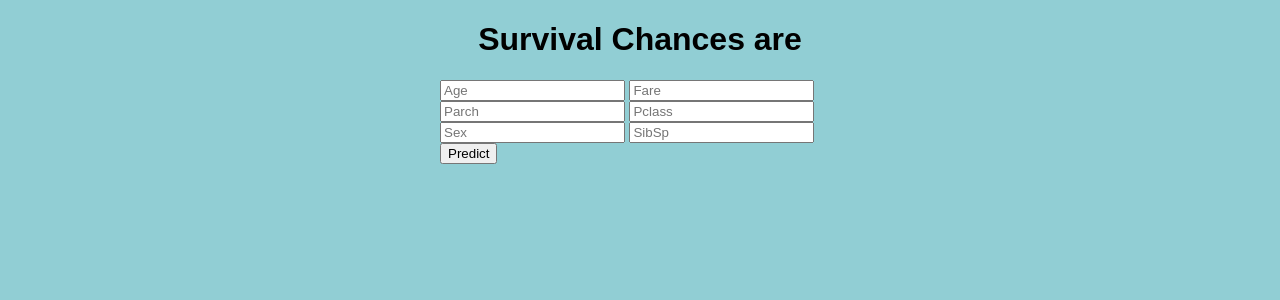
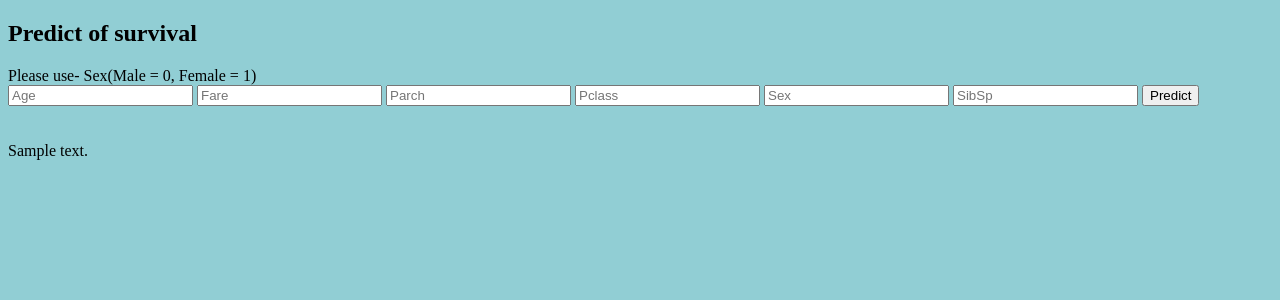
Before and after one commit to JiteshChandani/DecisionTree-Assignment-Deployment, a Flask app: template Template/index.html in a window 1280 px wide. Shown: the top 300 px of the page. Run offline with Flask 2, Linux system fonts and the light colour scheme; the template is opened without the code that fills it: most values are stand-ins (such as "Sample title", 1, 10 or a date in 2020).

Commit message:
Update index.html

```diff
--- a/Template/index.html
+++ b/Template/index.html
@@ -1,27 +1,39 @@
-{% extends 'base.html' %}
+<!DOCTYPE html>
+<html >
+<!--From https://codepen.io/frytyler/pen/EGdtg-->
+<head>
+  <meta charset="UTF-8">
+  <title>ML API</title>
+  <link href='https://fonts.googleapis.com/css?family=Pacifico' rel='stylesheet' type='text/css'>
+<link href='https://fonts.googleapis.com/css?family=Arimo' rel='stylesheet' type='text/css'>
+<link href='https://fonts.googleapis.com/css?family=Hind:300' rel='stylesheet' type='text/css'>
+<link href='https://fonts.googleapis.com/css?family=Open+Sans+Condensed:300' rel='stylesheet' type='text/css'>
+<link rel="stylesheet" href="{{ url_for('static', filename='css/style.css') }}">
 
-{% block head %}
+</head>
 
-<title>Search Page</title>
-<link rel="stylesheet" href="{{ url_for('static', filename='css/style.css') }}">
-{% endblock %}
-
-{% block body %}
-<div class="content">
-    <h1 style="text-align: center">Survival Chances are</h1>
-
-    <div class="form">
-        <form action="/predict" method="POST">
-            <input type="text" name="Age" id="Age" placeholder="Age">
+<body>
+ <div class="login">
+	<h2>Predict of survival</h2>
+         <h5.>Please use- Sex(Male = 0, Female = 1) </h5.>
+     <!-- Main Input For Receiving Query to our ML -->
+    <form action="{{ url_for('predict')}}"method="post">
+    	<input type="text" name="Age" id="Age" placeholder="Age">
             <input type="text" name="Fare" id="Fare" placeholder="Fare">
             <input type="text" name="Parch" id="Parch" placeholder="Parch">
             <input type="text" name="Pclass" id="Pclass" placeholder="Pclass">
             <input type="text" name="Sex" id="Sex" placeholder="Sex">
             <input type="text" name="SibSp" id="SibSp"placeholder="SibSp" step="any">
 
-</select>
-            <input type="submit" value="Predict">
-        </form>
-    </div>
-</div>
-{% endblock %}
+        <button type="submit" class="btn btn-primary btn-block btn-large">Predict</button>
+    </form>
+
+   <br>
+   <br>
+   {{ prediction_text }}
+
+ </div>
+
+
+</body>
+</html>
```
